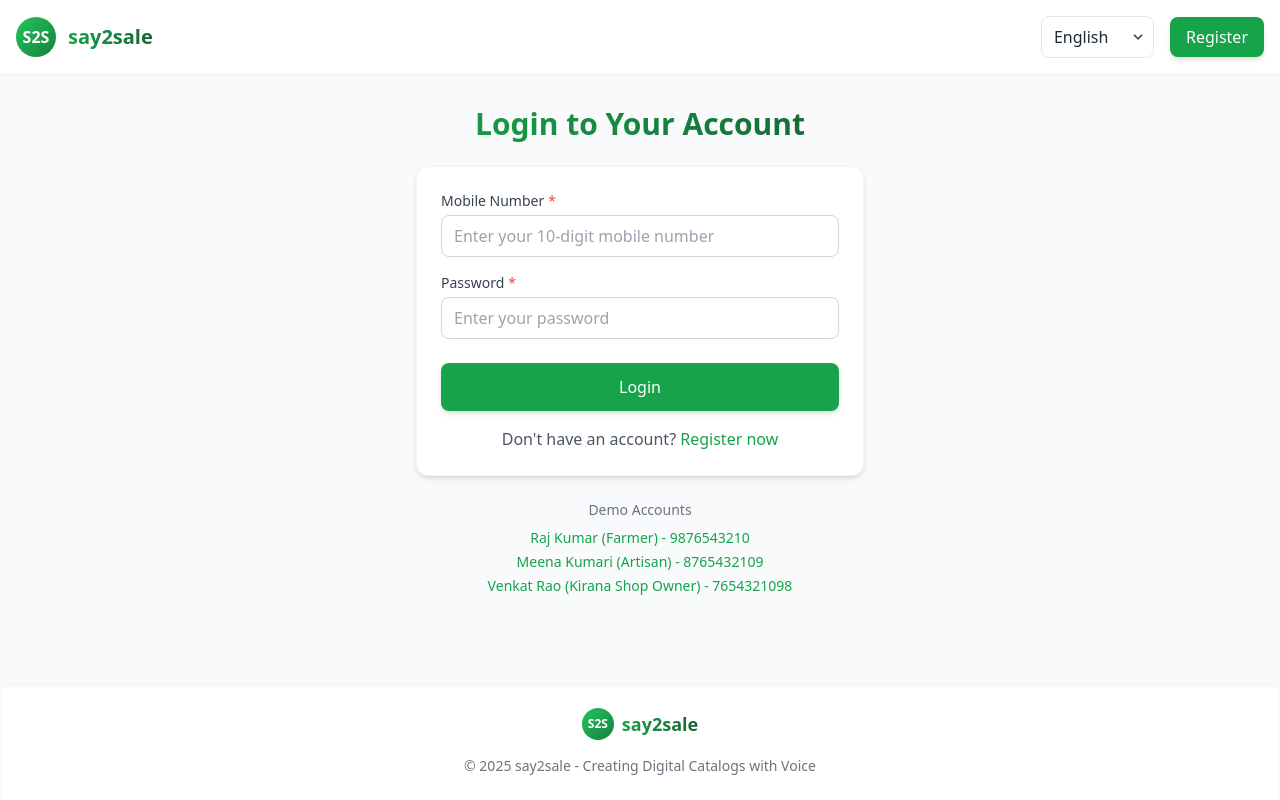
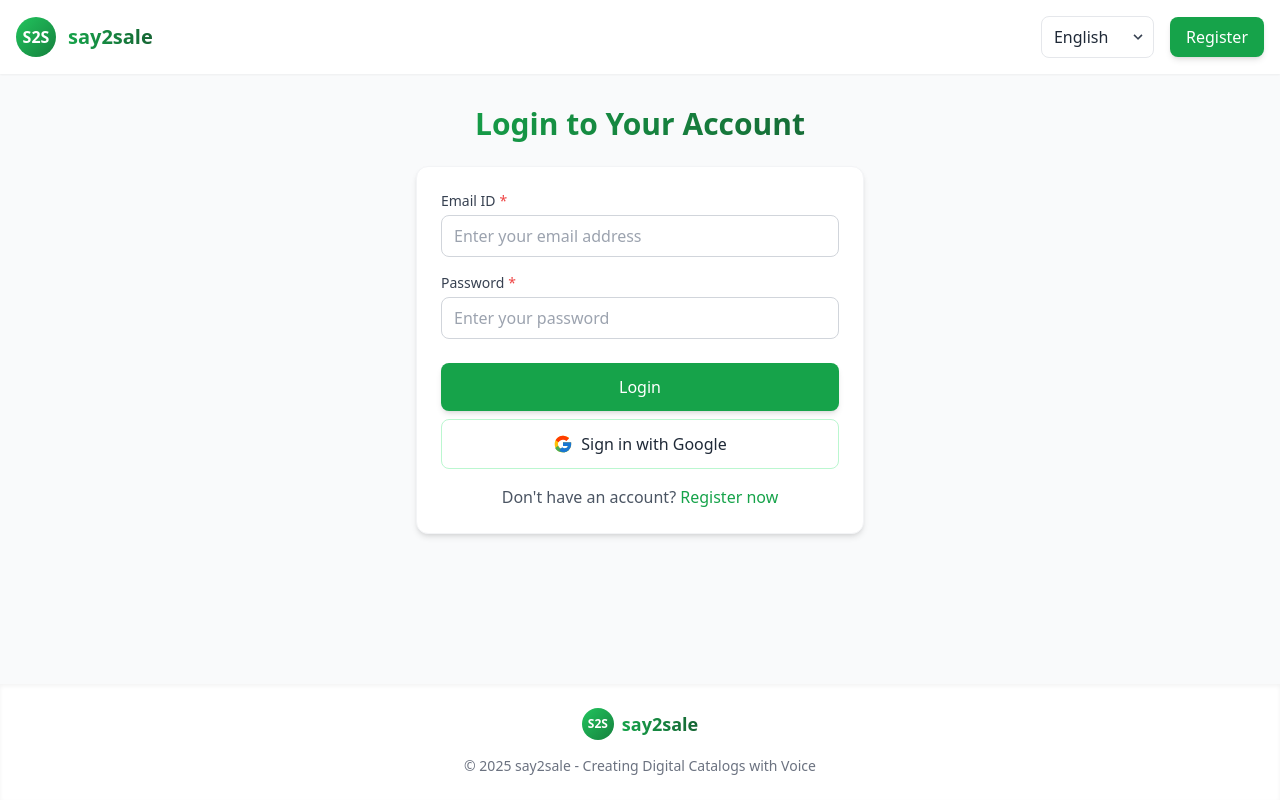
Before and after one commit to Magicalprince/HACKINFINITY-, a React (Create React App) app in the folder voice-catalyst/: page /login in a window 1280 px wide. Built offline with nearby package versions, Linux system fonts and the light colour scheme.

Commit message:
firebase authentication
google authentication

```diff
--- /dev/null
+++ b/package.json
@@ -0,0 +1,5 @@
+{
+  "dependencies": {
+    "firebase": "^11.10.0"
+  }
+}
--- a/voice-catalyst/src/components/FormInput.tsx
+++ b/voice-catalyst/src/components/FormInput.tsx
@@ -29,6 +29,7 @@
       </label>
       <input
         id={id}
+        name={id}
         type={type}
         className="form-input"
         placeholder={placeholder}
--- a/voice-catalyst/src/components/FormSelect.tsx
+++ b/voice-catalyst/src/components/FormSelect.tsx
@@ -31,6 +31,7 @@
       <div className="relative">
         <select
           id={id}
+          name={id}
           className="form-input appearance-none"
           value={value}
           onChange={onChange}
--- /dev/null
+++ b/voice-catalyst/src/firebase.ts
@@ -0,0 +1,14 @@
+import { initializeApp } from "firebase/app";
+
+const firebaseConfig = {
+  apiKey: "AIzaSyBhA8JiV7X9PZeoAl4u8TrB8Jwyj-9DaiA",
+  authDomain: "say2sell-bba9e.firebaseapp.com",
+  projectId: "say2sell-bba9e",
+  storageBucket: "say2sell-bba9e.appspot.com",
+  messagingSenderId: "885006803118",
+  appId: "1:885006803118:web:ab1de37d31a58971ec4d3f"
+};
+
+const app = initializeApp(firebaseConfig);
+
+export default app;
--- a/voice-catalyst/src/pages/LoginPage.tsx
+++ b/voice-catalyst/src/pages/LoginPage.tsx
@@ -3,12 +3,14 @@
 import Layout from '../components/Layout';
 import FormInput from '../components/FormInput';
 import { DUMMY_USERS } from '../utils/dummyData';
+import { getAuth, signInWithEmailAndPassword, signInWithPopup, GoogleAuthProvider } from "firebase/auth";
+import app from "../firebase";
 
 const LoginPage: React.FC = () => {
   const navigate = useNavigate();
 
   const [formData, setFormData] = useState({
-    mobileNumber: '',
+    email: '',
     password: '', // In a real app, this would be an OTP
   });
 
@@ -24,26 +26,41 @@
     setError(null);
   };
 
-  const handleSubmit = (e: React.FormEvent) => {
+  const handleSubmit = async (e: React.FormEvent) => {
     e.preventDefault();
     setIsSubmitting(true);
     setError(null);
 
-    // For demo purposes, we'll check if the mobile number exists in dummy data
-    setTimeout(() => {
-      const user = DUMMY_USERS.find(u => u.mobileNumber === formData.mobileNumber);
+    const auth = getAuth(app);
+    const email = formData.email;
+    const password = formData.password;
 
-      if (user) {
-        // In a real app, we would verify the OTP/password here
-        console.log('User authenticated:', user);
-        setIsSubmitting(false);
-        // Redirect to dashboard
-        navigate('/dashboard', { state: { userId: user.id } });
-      } else {
-        setIsSubmitting(false);
-        setError('Mobile number not found. Please try again or register.');
-      }
-    }, 1000);
+    try {
+      await signInWithEmailAndPassword(auth, email, password);
+      setIsSubmitting(false);
+      navigate('/dashboard');
+    } catch (error: any) {
+      setIsSubmitting(false);
+      setError(error.message);
+    }
+  };
+
+  const handleGoogleLogin = async () => {
+    const auth = getAuth(app);
+    const provider = new GoogleAuthProvider();
+    setIsSubmitting(true);
+    setError(null);
+
+    try {
+      const result = await signInWithPopup(auth, provider);
+      // Set userId in localStorage for Dashboard
+      localStorage.setItem('userId', result.user.uid);
+      setIsSubmitting(false);
+      navigate('/dashboard');
+    } catch (error: any) {
+      setIsSubmitting(false);
+      setError(error.message);
+    }
   };
 
   return (
@@ -60,14 +77,14 @@
 
           <form onSubmit={handleSubmit}>
             <FormInput
-              id="mobileNumber"
-              label="Mobile Number"
-              type="tel"
-              placeholder="Enter your 10-digit mobile number"
-              value={formData.mobileNumber}
+              id="email"
+              label="Email ID"
+              type="email"
+              placeholder="Enter your email address"
+              value={formData.email}
               onChange={handleChange}
               required
-              autoComplete="tel"
+              autoComplete="email"
             />
 
             <FormInput
@@ -89,6 +106,15 @@
               >
                 {isSubmitting ? 'Logging in...' : 'Login'}
               </button>
+              <button
+                type="button"
+                onClick={handleGoogleLogin}
+                className="w-full btn btn-secondary py-3 mt-2 flex items-center justify-center"
+                disabled={isSubmitting}
+              >
+                <svg className="w-5 h-5 mr-2" viewBox="0 0 48 48"><g><path d="M44.5 20H24v8.5h11.7C34.1 33.7 29.5 36 24 36c-6.6 0-12-5.4-12-12s5.4-12 12-12c3.1 0 5.9 1.1 8.1 2.9l6.4-6.4C34.5 6.5 29.6 4 24 4 12.9 4 4 12.9 4 24s8.9 20 20 20c11 0 19.7-8 19.7-20 0-1.3-.1-2.7-.2-4z" fill="#FFC107"/><path d="M6.3 14.7l7 5.1C15.5 17.1 19.4 14 24 14c3.1 0 5.9 1.1 8.1 2.9l6.4-6.4C34.5 6.5 29.6 4 24 4c-7.1 0-13.1 3.7-16.7 9.3z" fill="#FF3D00"/><path d="M24 44c5.4 0 10.3-1.8 14.1-4.9l-6.5-5.3C29.6 35.7 27 36.5 24 36.5c-5.5 0-10.1-3.3-12-8.1l-7 5.4C7.9 40.3 15.4 44 24 44z" fill="#4CAF50"/><path d="M44.5 20H24v8.5h11.7c-1.1 3.1-4.1 5.5-7.7 5.5-2.2 0-4.2-.7-5.7-2.1l-7 5.4C15.9 41.7 19.7 44 24 44c11 0 19.7-8 19.7-20 0-1.3-.1-2.7-.2-4z" fill="#1976D2"/></g></svg>
+                Sign in with Google
+              </button>
             </div>
           </form>
 
@@ -101,27 +127,6 @@
             </p>
           </div>
         </div>
-
-        <div className="mt-6 text-center text-gray-500 text-sm">
-          <p>Demo Accounts</p>
-          <ul className="mt-2">
-            {DUMMY_USERS.map((user) => (
-              <li key={user.id} className="mb-1">
-                <button
-                  className="text-green-600 hover:underline"
-                  onClick={() => {
-                    setFormData({
-                      mobileNumber: user.mobileNumber,
-                      password: 'password123', // Dummy password
-                    });
-                  }}
-                >
-                  {user.name} ({user.role}) - {user.mobileNumber}
-                </button>
-              </li>
-            ))}
-          </ul>
-        </div>
       </div>
     </Layout>
   );
--- a/voice-catalyst/src/pages/RegisterPage.tsx
+++ b/voice-catalyst/src/pages/RegisterPage.tsx
@@ -4,6 +4,8 @@
 import FormInput from '../components/FormInput';
 import FormSelect from '../components/FormSelect';
 import { LANGUAGES } from '../utils/dummyData';
+import { getAuth, createUserWithEmailAndPassword, signInWithPopup, GoogleAuthProvider } from "firebase/auth";
+import app from "../firebase";
 
 const RegisterPage: React.FC = () => {
   const navigate = useNavigate();
@@ -11,12 +13,14 @@
   const [formData, setFormData] = useState({
     name: '',
     mobileNumber: '',
+    password: '',
     location: '',
     preferredLanguage: '',
     role: '',
   });
 
   const [isSubmitting, setIsSubmitting] = useState(false);
+  const [error, setError] = useState<string | null>(null);
 
   const handleChange = (e: React.ChangeEvent<HTMLInputElement | HTMLSelectElement>) => {
     const { name, value } = e.target;
@@ -26,18 +30,41 @@
     }));
   };
 
-  const handleSubmit = (e: React.FormEvent) => {
+  const handleSubmit = async (e: React.FormEvent) => {
     e.preventDefault();
     setIsSubmitting(true);
+    setError(null);
 
-    // Simulate API call
-    setTimeout(() => {
-      // Here you would normally make an API request to register the user
-      console.log('Registering user:', formData);
+    const auth = getAuth(app);
+    const email = `${formData.mobileNumber}@say2sell.com`;
+    const password = formData.password;
+
+    try {
+      await createUserWithEmailAndPassword(auth, email, password);
       setIsSubmitting(false);
-      // Redirect to login page after successful registration
       navigate('/login');
-    }, 1500);
+    } catch (error: any) {
+      setIsSubmitting(false);
+      setError(error.message);
+    }
+  };
+
+  const handleGoogleLogin = async () => {
+    const auth = getAuth(app);
+    const provider = new GoogleAuthProvider();
+    setIsSubmitting(true);
+    setError(null);
+
+    try {
+      const result = await signInWithPopup(auth, provider);
+      // Set userId in localStorage for Dashboard
+      localStorage.setItem('userId', result.user.uid);
+      setIsSubmitting(false);
+      navigate('/dashboard');
+    } catch (error: any) {
+      setIsSubmitting(false);
+      setError(error.message);
+    }
   };
 
   const roleOptions = [
@@ -89,6 +116,17 @@
               autoComplete="tel"
             />
 
+            <FormInput
+              id="password"
+              label="Password"
+              type="password"
+              placeholder="Create a password"
+              value={formData.password}
+              onChange={handleChange}
+              required
+              autoComplete="new-password"
+            />
+
             <FormSelect
               id="location"
               label="Location"
@@ -116,6 +154,12 @@
               required
             />
 
+            {error && (
+              <div className="bg-red-50 border border-red-200 text-red-700 px-4 py-3 rounded mb-4">
+                {error}
+              </div>
+            )}
+
             <div className="mt-6">
               <button
                 type="submit"
@@ -123,6 +167,15 @@
                 className="w-full btn btn-primary py-3"
               >
                 {isSubmitting ? 'Creating Account...' : 'Create Account'}
+              </button>
+              <button
+                type="button"
+                onClick={handleGoogleLogin}
+                className="w-full btn btn-secondary py-3 mt-2 flex items-center justify-center"
+                disabled={isSubmitting}
+              >
+                <svg className="w-5 h-5 mr-2" viewBox="0 0 48 48"><g><path d="M44.5 20H24v8.5h11.7C34.1 33.7 29.5 36 24 36c-6.6 0-12-5.4-12-12s5.4-12 12-12c3.1 0 5.9 1.1 8.1 2.9l6.4-6.4C34.5 6.5 29.6 4 24 4 12.9 4 4 12.9 4 24s8.9 20 20 20c11 0 19.7-8 19.7-20 0-1.3-.1-2.7-.2-4z" fill="#FFC107"/><path d="M6.3 14.7l7 5.1C15.5 17.1 19.4 14 24 14c3.1 0 5.9 1.1 8.1 2.9l6.4-6.4C34.5 6.5 29.6 4 24 4c-7.1 0-13.1 3.7-16.7 9.3z" fill="#FF3D00"/><path d="M24 44c5.4 0 10.3-1.8 14.1-4.9l-6.5-5.3C29.6 35.7 27 36.5 24 36.5c-5.5 0-10.1-3.3-12-8.1l-7 5.4C7.9 40.3 15.4 44 24 44z" fill="#4CAF50"/><path d="M44.5 20H24v8.5h11.7c-1.1 3.1-4.1 5.5-7.7 5.5-2.2 0-4.2-.7-5.7-2.1l-7 5.4C15.9 41.7 19.7 44 24 44c11 0 19.7-8 19.7-20 0-1.3-.1-2.7-.2-4z" fill="#1976D2"/></g></svg>
+                Sign in with Google
               </button>
             </div>
           </form>
```
Also changed, not shown: voice-catalyst/src/pages/Dashboard.tsx (+20 -34 lines), 1 other file (tests, documents, lock files or other folders).
